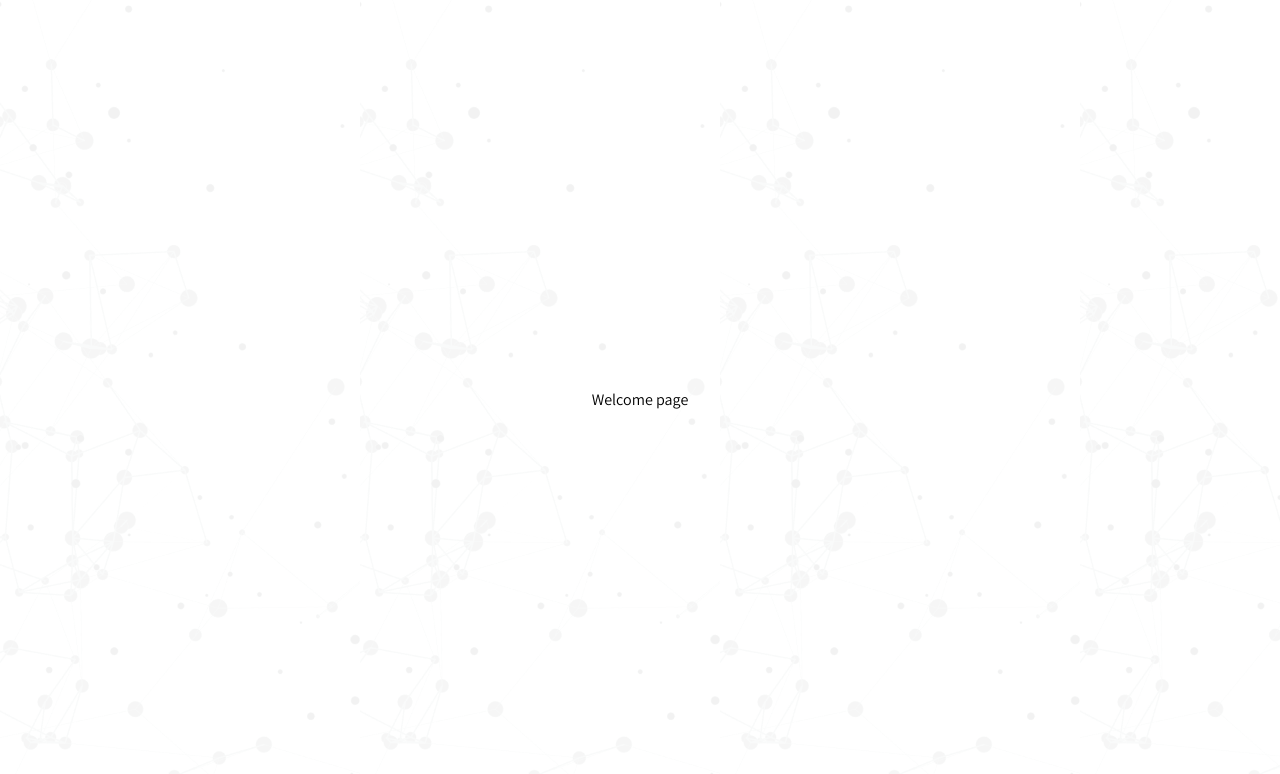
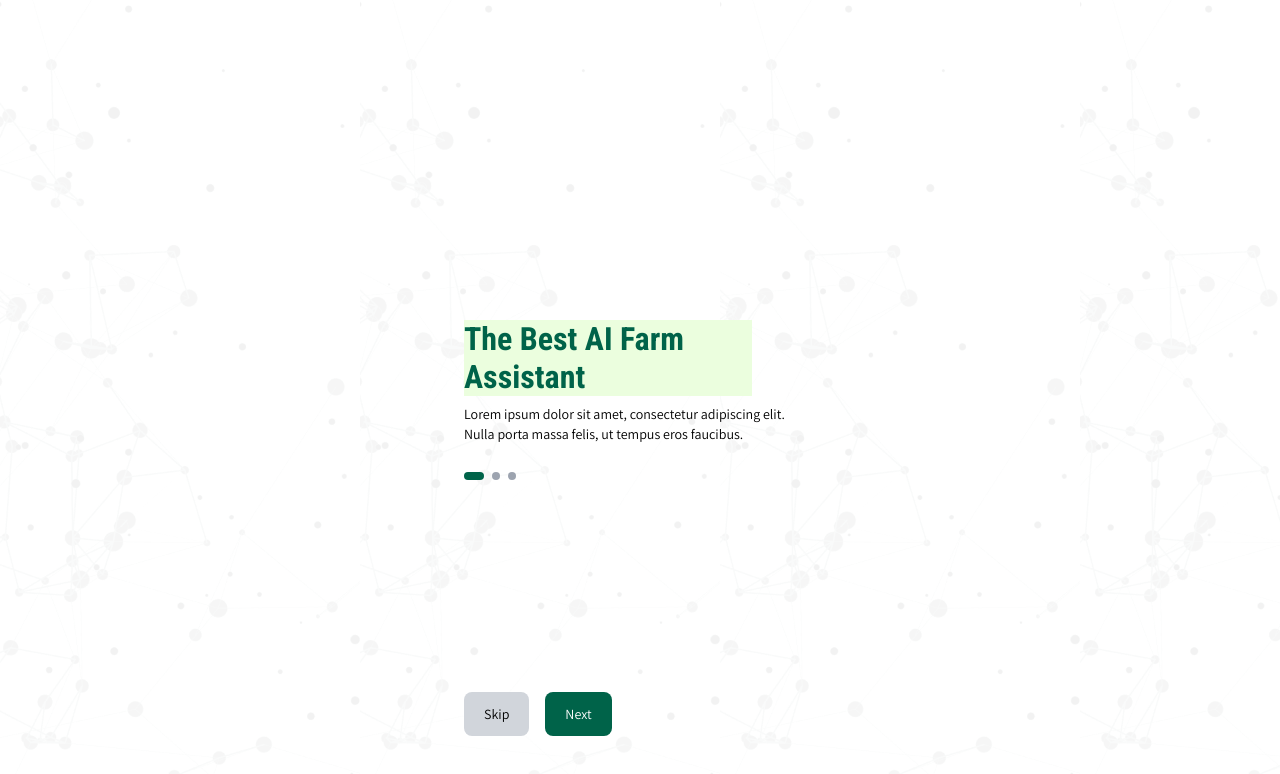
Before and after one commit to akvo/rag-doll, a Next.js app in the folder frontend/: page / in a window 1280 px wide. Shown: the top 774 px of the page. Built offline with nearby package versions, Linux system fonts and the light colour scheme; no server answers.

Commit message:
[#69] Create welcome page & redirect to login

```diff
--- a/frontend/src/app/globals.css
+++ b/frontend/src/app/globals.css
@@ -93,3 +93,9 @@ label {
 .fade-out {
   animation: fadeOut 0.5s forwards;
 }
+
+/* Sliding text animations */
+.sliding-text-container {
+  display: flex;
+  transition: transform 0.5s ease-in-out;
+}
--- a/frontend/src/app/page.js
+++ b/frontend/src/app/page.js
@@ -14,7 +14,7 @@ const Home = () => {
         setIsSplash(false);
         setFadeClass("fade-in");
       }, 500); // Match the fade-out duration
-    }, 1000); // Duration of the splash screen
+    }, 550); // Duration of the splash screen
 
     return () => clearTimeout(timer);
   }, []);
--- a/frontend/src/components/auth/LoginPageTitle.js
+++ b/frontend/src/components/auth/LoginPageTitle.js
@@ -2,6 +2,7 @@
 
 import { usePathname } from "next/navigation";
 import { BackIcon } from "@/utils/icons";
+import { useRouter } from "next/navigation";
 
 const LoginTitle = () => {
   return (
@@ -18,10 +19,17 @@ const LoginTitle = () => {
 
 const LoginPageTitle = () => {
   const pathname = usePathname();
+  const router = useRouter();
+
+  const handleOnClickBack = () => {
+    router.replace("/");
+  };
 
   return (
     <div className="flex flex-col flex-start w-full max-w-sm">
-      <button className="mt-4 mb-20">{/* <BackIcon /> */}</button>
+      <button className="mt-4 mb-20" onClick={handleOnClickBack}>
+        <BackIcon />
+      </button>
       {pathname.includes("login") ? (
         <LoginTitle />
       ) : (
--- a/frontend/src/components/welcome/SplashScreen.js
+++ b/frontend/src/components/welcome/SplashScreen.js
@@ -5,9 +5,9 @@ const SplashScreen = () => {
   return (
     <div className="bg-splash-page">
       <div className="flex justify-center items-center min-h-screen px-12 py-12 sm:mx-auto sm:w-full sm:max-w-md">
-        <div class="relative p-4">
-          <div class="absolute inset-4 transform translate-x-2 translate-y-2 border-2 border-white"></div>
-          <div class="relative bg-white p-6">
+        <div className="relative p-4">
+          <div className="absolute inset-4 transform translate-x-2 translate-y-2 border-2 border-white"></div>
+          <div className="relative bg-white p-6">
             <AgriconnecetIcon />
           </div>
         </div>
--- a/frontend/src/components/welcome/Welcome.js
+++ b/frontend/src/components/welcome/Welcome.js
@@ -1,10 +1,99 @@
-import React from "react";
+"use client";
+
+import React, { useState } from "react";
+import { useRouter } from "next/navigation";
+
+const slides = [
+  {
+    title: "The Best AI Farm Assistant",
+    subtitle:
+      "Lorem ipsum dolor sit amet, consectetur adipiscing elit. Nulla porta massa felis, ut tempus eros faucibus.",
+  },
+  {
+    title: "Manage your Farmer Conversations",
+    subtitle:
+      "Lorem ipsum dolor sit amet, consectetur adipiscing elit. Nulla porta massa felis, ut tempus eros faucibus.",
+  },
+  {
+    title: "Power up your communities",
+    subtitle:
+      "Lorem ipsum dolor sit amet, consectetur adipiscing elit. Nulla porta massa felis, ut tempus eros faucibus.",
+  },
+];
 
 const Welcome = () => {
+  const router = useRouter();
+  const [activeIndex, setActiveIndex] = useState(0);
+
+  const handleDotClick = (index) => {
+    setActiveIndex(index);
+  };
+
+  const handleOnClickNext = () => {
+    if (activeIndex === slides.length - 1) {
+      router.replace("/login");
+      return;
+    }
+    setActiveIndex(activeIndex + 1);
+  };
+
+  const handleOnClickSkip = () => {
+    router.replace("/login");
+  };
+
   return (
     <div className="bg-login-page">
-      <div className="flex justify-center items-center min-h-screen px-12 py-12 sm:mx-auto sm:w-full sm:max-w-md">
-        Welcome page
+      <div className="relative flex items-center min-h-screen px-12 py-12 sm:mx-auto sm:w-full sm:max-w-md">
+        <div className="relative overflow-hidden">
+          {/* Sliding Text Container */}
+          <div
+            className="sliding-text-container min-h-40"
+            style={{
+              transform: `translateX(-${activeIndex * 33.33}%)`,
+              width: `${slides.length * 100}%`,
+            }}
+          >
+            {slides.map((it, index) => (
+              <div key={index} className="w-full flex flex-col space-y-2">
+                <h1 className="bg-akvo-green-100 w-auto text-akvo-green max-w-72">
+                  {it.title}
+                </h1>
+                <p className="text-sm max-w-96">{it.subtitle}</p>
+              </div>
+            ))}
+          </div>
+
+          {/* Navigation Dots */}
+          <div className="absolute bottom-0 left-0 w-full flex justify-start space-x-2">
+            {slides.map((_, index) => (
+              <div
+                key={index}
+                className={`h-2 rounded-full cursor-pointer ${
+                  index === activeIndex
+                    ? "bg-akvo-green w-5"
+                    : "bg-gray-400 w-2"
+                }`}
+                onClick={() => handleDotClick(index)}
+              ></div>
+            ))}
+          </div>
+        </div>
+
+        {/* Button */}
+        <div className="absolute bottom-16 flex space-x-4">
+          <button
+            className="bg-gray-300 px-5 py-3 rounded-lg text-sm"
+            onClick={handleOnClickSkip}
+          >
+            Skip
+          </button>
+          <button
+            className="bg-akvo-green px-5 py-3 text-white rounded-lg text-sm"
+            onClick={handleOnClickNext}
+          >
+            Next
+          </button>
+        </div>
       </div>
     </div>
   );
```
